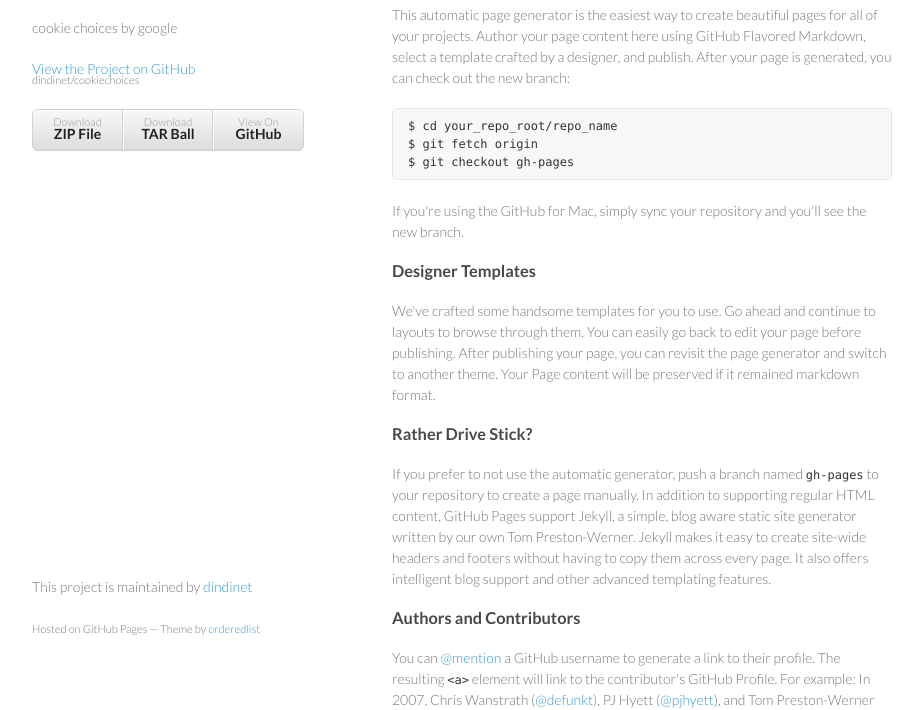
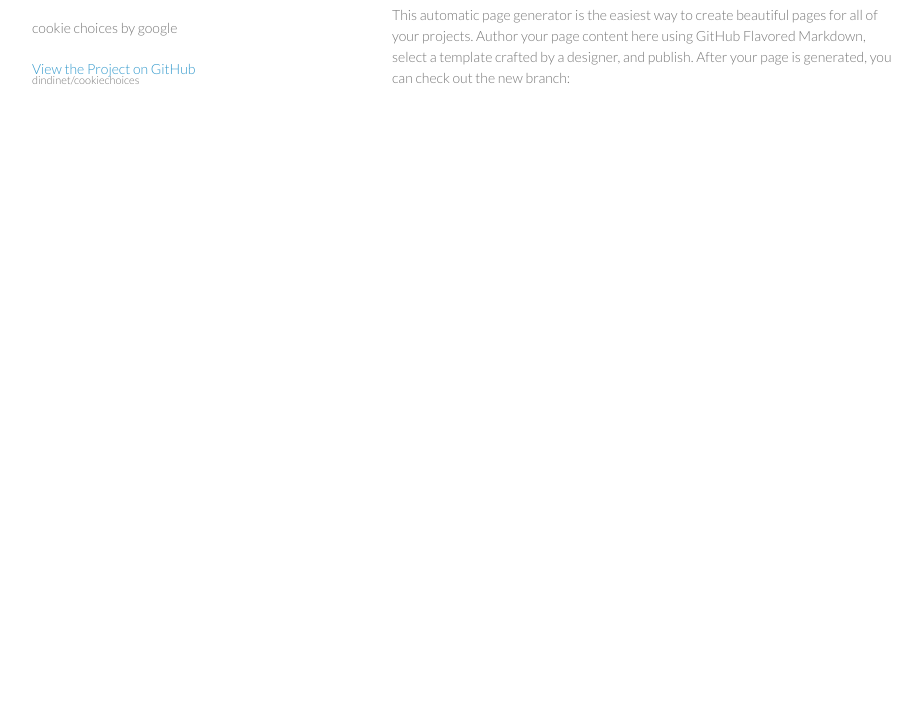
Before and after one commit to dindinet/cc, a plain HTML site: page index.html in a window 1280 px wide. Shown: the part 92-802 px from the top of the page, without its empty margins (178-1101 px from the left). Drawn offline with Linux system fonts and the light colour scheme.

Commit message:
Update index.html

```diff
--- a/index.html
+++ b/index.html
@@ -20,12 +20,6 @@
 
         <p class="view"><a href="https://github.com/dindinet/cookiechoices">View the Project on GitHub <small>dindinet/cookiechoices</small></a></p>
 
-
-        <ul>
-          <li><a href="https://github.com/dindinet/cookiechoices/zipball/master">Download <strong>ZIP File</strong></a></li>
-          <li><a href="https://github.com/dindinet/cookiechoices/tarball/master">Download <strong>TAR Ball</strong></a></li>
-          <li><a href="https://github.com/dindinet/cookiechoices">View On <strong>GitHub</strong></a></li>
-        </ul>
       </header>
       <section>
         <h3>
@@ -33,39 +27,6 @@
 
 <p>This automatic page generator is the easiest way to create beautiful pages for all of your projects. Author your page content here using GitHub Flavored Markdown, select a template crafted by a designer, and publish. After your page is generated, you can check out the new branch:</p>
 
-<pre><code>$ cd your_repo_root/repo_name
-$ git fetch origin
-$ git checkout gh-pages
-</code></pre>
-
-<p>If you're using the GitHub for Mac, simply sync your repository and you'll see the new branch.</p>
-
-<h3>
-<a name="designer-templates" class="anchor" href="#designer-templates"><span class="octicon octicon-link"></span></a>Designer Templates</h3>
-
-<p>We've crafted some handsome templates for you to use. Go ahead and continue to layouts to browse through them. You can easily go back to edit your page before publishing. After publishing your page, you can revisit the page generator and switch to another theme. Your Page content will be preserved if it remained markdown format.</p>
-
-<h3>
-<a name="rather-drive-stick" class="anchor" href="#rather-drive-stick"><span class="octicon octicon-link"></span></a>Rather Drive Stick?</h3>
-
-<p>If you prefer to not use the automatic generator, push a branch named <code>gh-pages</code> to your repository to create a page manually. In addition to supporting regular HTML content, GitHub Pages support Jekyll, a simple, blog aware static site generator written by our own Tom Preston-Werner. Jekyll makes it easy to create site-wide headers and footers without having to copy them across every page. It also offers intelligent blog support and other advanced templating features.</p>
-
-<h3>
-<a name="authors-and-contributors" class="anchor" href="#authors-and-contributors"><span class="octicon octicon-link"></span></a>Authors and Contributors</h3>
-
-<p>You can <a href="https://github.com/blog/821" class="user-mention">@mention</a> a GitHub username to generate a link to their profile. The resulting <code>&lt;a&gt;</code> element will link to the contributor's GitHub Profile. For example: In 2007, Chris Wanstrath (<a href="https://github.com/defunkt" class="user-mention">@defunkt</a>), PJ Hyett (<a href="https://github.com/pjhyett" class="user-mention">@pjhyett</a>), and Tom Preston-Werner (<a href="https://github.com/mojombo" class="user-mention">@mojombo</a>) founded GitHub.</p>
-
-<h3>
-<a name="support-or-contact" class="anchor" href="#support-or-contact"><span class="octicon octicon-link"></span></a>Support or Contact</h3>
-
-<p>Having trouble with Pages? Check out the documentation at <a href="http://help.github.com/pages">http://help.github.com/pages</a> or contact <a href="mailto:support@github.com">support@github.com</a> and we’ll help you sort it out.</p>
-      </section>
-      <footer>
-        <p>This project is maintained by <a href="https://github.com/dindinet">dindinet</a></p>
-        <p><small>Hosted on GitHub Pages &mdash; Theme by <a href="https://github.com/orderedlist">orderedlist</a></small></p>
-      </footer>
-    </div>
-    <script src="javascripts/scale.fix.js"></script>
 
   </body>
 </html>
```
